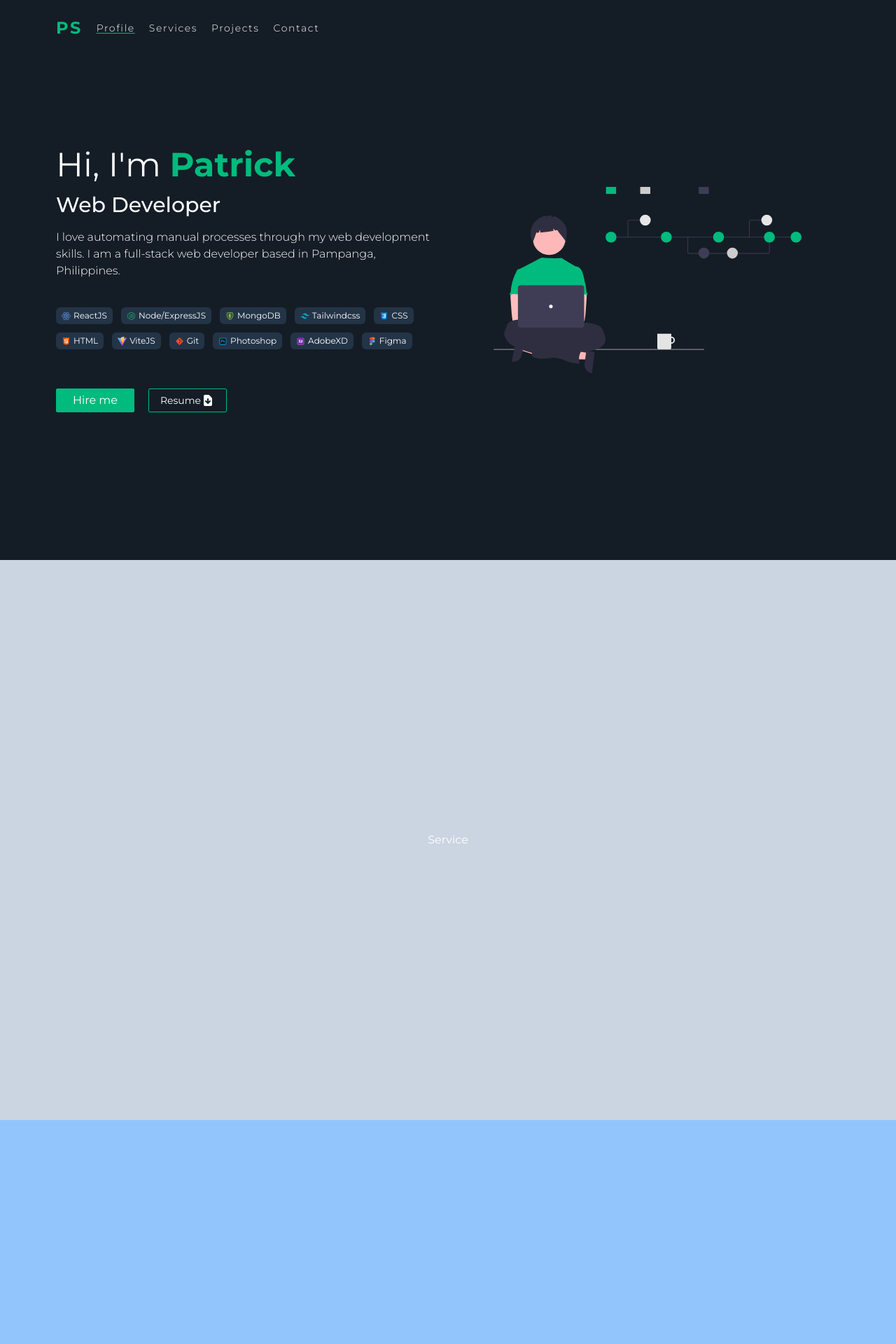
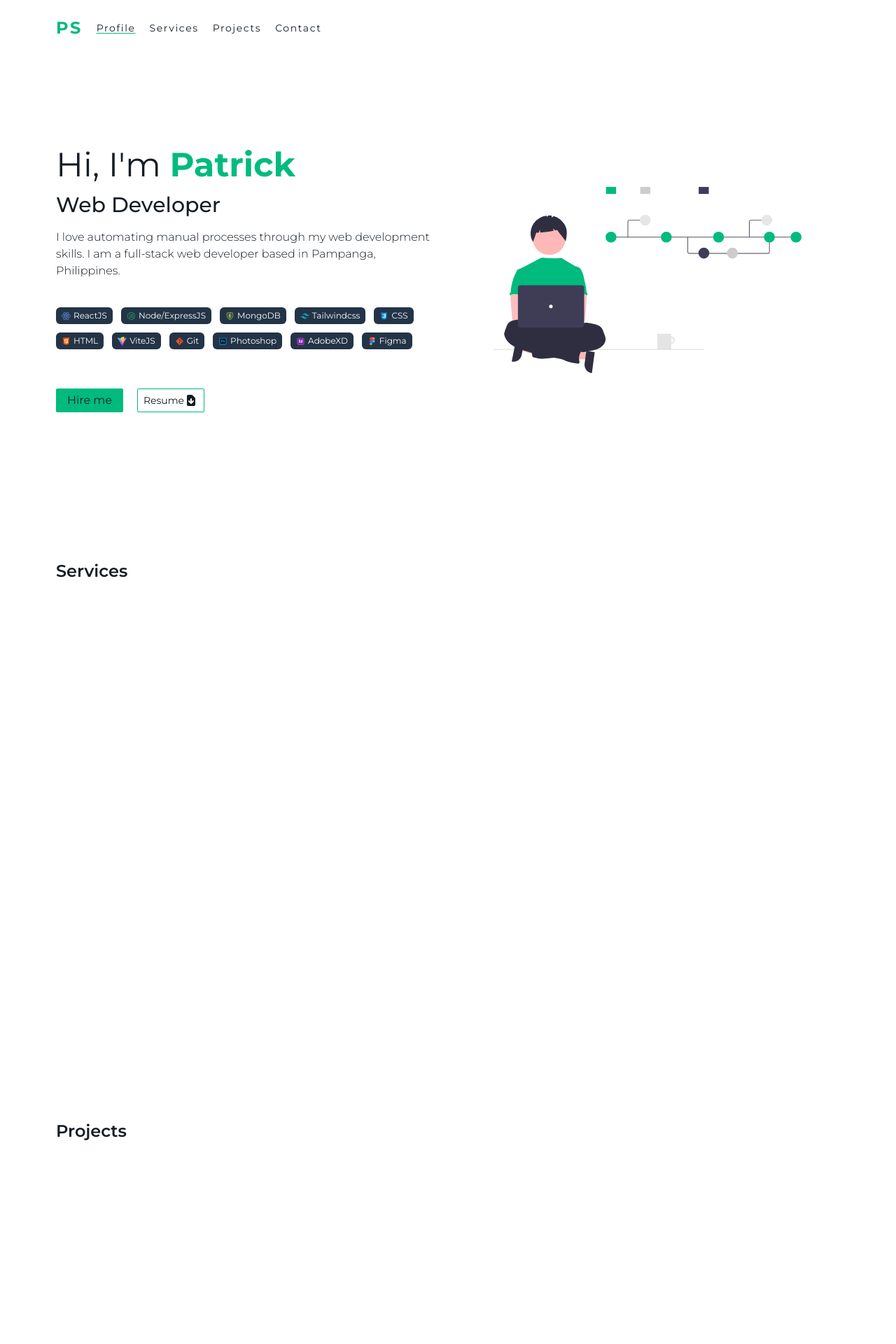
Before and after one commit to patwicks/porfolio-patrick, a React (Vite) app in the folder client/: page / in a window 1280 px wide. Shown: the top 1920 px of the page at 70% size. Built offline with nearby package versions, Linux system fonts and the light colour scheme.

Commit message:
add changes

```diff
--- a/client/src/App.jsx
+++ b/client/src/App.jsx
@@ -1,14 +1,17 @@
-import React from "react";
+import React, { useContext } from "react";
 import { BrowserRouter, Routes, Route } from "react-router-dom";
 import HomePage from "./Pages/HomePage";
+import { ThemeProvider } from "./context/ThemeContext";
 
 const App = () => {
   return (
-    <BrowserRouter>
-      <Routes>
-        <Route exact path="/" element={<HomePage />} />
-      </Routes>
-    </BrowserRouter>
+    <ThemeProvider>
+      <BrowserRouter>
+        <Routes>
+          <Route exact path="/" element={<HomePage />} />
+        </Routes>
+      </BrowserRouter>
+    </ThemeProvider>
   );
 };
 
--- a/client/src/Pages/HomePage.jsx
+++ b/client/src/Pages/HomePage.jsx
@@ -1,30 +1,20 @@
 import React from "react";
+import Contact from "../components/contact/Contact";
+import Footer from "../components/footer/Footer";
 // components
 import Header from "../components/header/Header";
 import Profile from "../components/profile/Profile";
+import Projects from "../components/projcets/Projects";
+import Services from "../components/services/Services";
 const HomePage = () => {
   return (
-    <div className="h-full w-full min-w-[280px] bg-primary">
+    <div className="h-full w-full min-w-[280px] bg-white dark:bg-primary ">
       <Header />
       <Profile />
-      <div
-        className="center--content h-screen bg-slate-300 text-white"
-        id="services"
-      >
-        Service
-      </div>
-      <div
-        className="center--content h-screen bg-blue-300 text-white"
-        id="projects"
-      >
-        Projects
-      </div>
-      <div
-        className="center--content h-screen bg-red-300 text-white"
-        id="contact"
-      >
-        Contact
-      </div>
+      <Services />
+      <Projects />
+      <Contact />
+      <Footer />
     </div>
   );
 };
--- /dev/null
+++ b/client/src/components/contact/Contact.jsx
@@ -0,0 +1,13 @@
+import React from "react";
+
+const Contact = () => {
+  return (
+    <div className="h-full min-h-screen  w-full px-5 md:px-20" id="contact">
+      <h1 className="text-2xl font-semibold text-primary dark:text-white">
+        Contact
+      </h1>
+    </div>
+  );
+};
+
+export default Contact;
--- /dev/null
+++ b/client/src/components/footer/Footer.jsx
@@ -0,0 +1,13 @@
+import React from "react";
+
+const Footer = () => {
+  return (
+    <footer className="center--content border-t-2 border-secondary py-10">
+      <h2 className="text-primary dark:text-white">
+        &copy; All rights reserved. Dev Pat - 2022
+      </h2>
+    </footer>
+  );
+};
+
+export default Footer;
--- a/client/src/components/header/Header.jsx
+++ b/client/src/components/header/Header.jsx
@@ -1,6 +1,6 @@
-import React from "react";
+import React, { useContext } from "react";
 import { Link } from "react-scroll";
-
+import { ThemeContext } from "../../context/ThemeContext";
 const Header = () => {
   const link = [
     {
@@ -20,22 +20,25 @@ const Header = () => {
       to: "contact",
     },
   ];
+  const { theme, setTheme, colorTheme } = useContext(ThemeContext);
+  console.log(theme);
 
   return (
-    <header className="fixed right-0 left-0 top-0 flex h-[80px] w-full select-none items-center gap-x-5 bg-primary px-5 md:px-20">
+    <header className="fixed right-0 left-0 top-0 flex h-[80px] w-full select-none items-center gap-x-5 bg-white px-5 dark:bg-primary md:px-20">
+      <div className="flex items-center gap-x-5">
         <span className="smooth--hover cursor-pointer text-2xl font-bold tracking-widest text-brand hover:text-white">
           PS
         </span>
-      <ul className="hidden gap-x-5 text-base font-thin tracking-widest text-white md:flex">
+        <ul className="hidden gap-x-5 text-base font-normal tracking-widest text-white md:flex">
           {link?.map((data, index) => (
             <li key={index}>
               <Link
-              className="smooth--hover text-sm hover:opacity-50"
+                className="smooth--hover text-sm text-primary hover:opacity-50 dark:text-white"
                 activeClass="active"
                 to={data.to}
                 spy={true}
                 smooth={true}
-              offset={-50}
+                offset={-100}
                 duration={300}
               >
                 {data.title}
@@ -43,6 +46,56 @@ const Header = () => {
             </li>
           ))}
         </ul>
+      </div>
+      {theme === "light" ? (
+        <svg
+          className="absolute right-16 h-6 w-6 text-primary"
+          fill="none"
+          stroke="currentColor"
+          viewBox="0 0 24 24"
+          xmlns="http://www.w3.org/2000/svg"
+          onClick={() => setTheme(colorTheme)}
+        >
+          <path
+            strokeLinecap="round"
+            strokeLinejoin="round"
+            strokeWidth={2}
+            d="M12 3v1m0 16v1m9-9h-1M4 12H3m15.364 6.364l-.707-.707M6.343 6.343l-.707-.707m12.728 0l-.707.707M6.343 17.657l-.707.707M16 12a4 4 0 11-8 0 4 4 0 018 0z"
+          />
+        </svg>
+      ) : (
+        <svg
+          className="absolute right-16 h-6 w-6 text-white"
+          fill="none"
+          stroke="currentColor"
+          viewBox="0 0 24 24"
+          xmlns="http://www.w3.org/2000/svg"
+          onClick={() => setTheme(colorTheme)}
+        >
+          <path
+            strokeLinecap="round"
+            strokeLinejoin="round"
+            strokeWidth={2}
+            d="M20.354 15.354A9 9 0 018.646 3.646 9.003 9.003 0 0012 21a9.003 9.003 0 008.354-5.646z"
+          />
+        </svg>
+      )}
+      <div className="center--content smooth--hover absolute right-4  h-10 w-10 cursor-pointer rounded-full hover:bg-brand/30 dark:text-white md:hidden">
+        <svg
+          className="h-6 w-6 "
+          fill="none"
+          stroke="currentColor"
+          viewBox="0 0 24 24"
+          xmlns="http://www.w3.org/2000/svg"
+        >
+          <path
+            strokeLinecap="round"
+            strokeLinejoin="round"
+            strokeWidth={2}
+            d="M4 6h16M4 12h16m-7 6h7"
+          />
+        </svg>
+      </div>
     </header>
   );
 };
--- a/client/src/components/profile/Profile.jsx
+++ b/client/src/components/profile/Profile.jsx
@@ -5,16 +5,18 @@ import { techData } from "./techData";
 const Profile = () => {
   return (
     <section
-      className="center--content min-h-screen bg-primary px-5 py-20 text-white md:px-20"
+      className="center--content min-h-screen px-5 py-20 text-white md:px-20 select-none"
       id="profile"
     >
       <div className="container flex flex-col justify-between gap-x-5 md:flex-row">
         <div className="w-full md:w-1/2">
-          <h1 className="text-5xl">
+          <h1 className="text-5xl text-primary dark:text-white">
             Hi, I'm <span className="font-bold text-brand">Patrick</span>
           </h1>
-          <h2 className="text-3xl font-medium leading-loose my-1">Web Developer</h2>
-          <p className="font-extralight">
+          <h2 className="my-1 text-3xl font-medium leading-loose text-primary dark:text-white">
+            Web Developer
+          </h2>
+          <p className="font-extralight text-primary dark:text-white">
             I love automating manual processes through my web development
             skills. I am a full-stack web developer based in Pampanga,
             Philippines.
@@ -22,7 +24,7 @@ const Profile = () => {
           <div className="mt-10 flex flex-wrap gap-3">
             {techData?.map((data, index) => (
               <div
-                className="smooth--hover flex h-[24px] cursor-pointer  items-center justify-center gap-x-1 rounded-md bg-secondary px-2 md:hover:bg-brand/50"
+                className="smooth--hover flex h-[24px] items-center justify-center gap-x-1 rounded-md bg-secondary px-2"
                 key={index}
               >
                 <img src={data.icon} alt={data.title} />
@@ -32,10 +34,10 @@ const Profile = () => {
           </div>
           {/* button */}
           <div className="mt-14 flex gap-x-5">
-            <button className="smooth--hover w-28 rounded-sm border border-brand bg-brand py-1 hover:bg-transparent ">
+            <button className="smooth--hover w-24 rounded-sm border border-brand bg-brand py-1 text-primary hover:bg-transparent dark:text-white ">
               Hire me
             </button>
-            <button className="center--content smooth--hover flex w-28 rounded-sm border border-brand py-1 text-sm hover:bg-brand">
+            <button className="center--content smooth--hover flex w-24 rounded-sm border border-brand py-1 text-sm text-primary hover:bg-brand dark:text-white">
               Resume
               <span>
                 <svg
--- /dev/null
+++ b/client/src/components/projcets/Projects.jsx
@@ -0,0 +1,13 @@
+import React from "react";
+
+const Projects = () => {
+  return (
+    <div className="h-full min-h-screen w-full  px-5 md:px-20" id="projects">
+      <h1 className="text-2xl font-semibold text-primary dark:text-white">
+        Projects
+      </h1>
+    </div>
+  );
+};
+
+export default Projects;
--- /dev/null
+++ b/client/src/components/services/Services.jsx
@@ -0,0 +1,13 @@
+import React from "react";
+
+const Services = () => {
+  return (
+    <div className="h-full min-h-screen w-full px-5 md:px-20" id="services">
+      <h1 className="text-2xl font-semibold text-primary dark:text-white">
+        Services
+      </h1>
+    </div>
+  );
+};
+
+export default Services;
--- /dev/null
+++ b/client/src/components/services/serviceList.js
@@ -0,0 +1,8 @@
+export const serviceList = [
+  {
+    title: "Title 1",
+    descriprion:
+      "Lorem ipsum dolor sit amet consectetur adipisicing elit. Temporibus, assumenda?",
+    icon: null,
+  },
+];
--- /dev/null
+++ b/client/src/context/ThemeContext.jsx
@@ -0,0 +1,30 @@
+import React, { useState, useEffect, createContext } from "react";
+
+export const ThemeContext = createContext();
+
+export const ThemeProvider = ({ children }) => {
+  //* Get the current theme in Local Storage
+  const storedTheme = window.localStorage.theme;
+  //* Set the Initial theme
+  const initialTheme = storedTheme === "undefined" ? "dark" : storedTheme;
+  //* Current theme on state
+  const [theme, setTheme] = useState(initialTheme);
+
+  // //*colorTheme
+  const colorTheme = theme === "dark" ? "light" : "dark";
+
+  //* useEffect fro changing class theme on root document
+  useEffect(() => {
+    const root = window.document.documentElement;
+
+    root.classList.remove(colorTheme);
+    root.classList.add(theme);
+    window.localStorage.setItem("theme", theme);
+  }, [theme]);
+
+  return (
+    <ThemeContext.Provider value={{ theme, colorTheme, setTheme }}>
+      {children}
+    </ThemeContext.Provider>
+  );
+};
--- a/client/tailwind.config.cjs
+++ b/client/tailwind.config.cjs
@@ -1,6 +1,7 @@
 /** @type {import('tailwindcss').Config} */
 module.exports = {
   content: ["./src/**/*.{js,jsx,ts,tsx}"],
+  darkMode: 'class',
   theme: {
     extend: {
       colors: {
```
Lines whose indentation alone changed are shown as unchanged.
